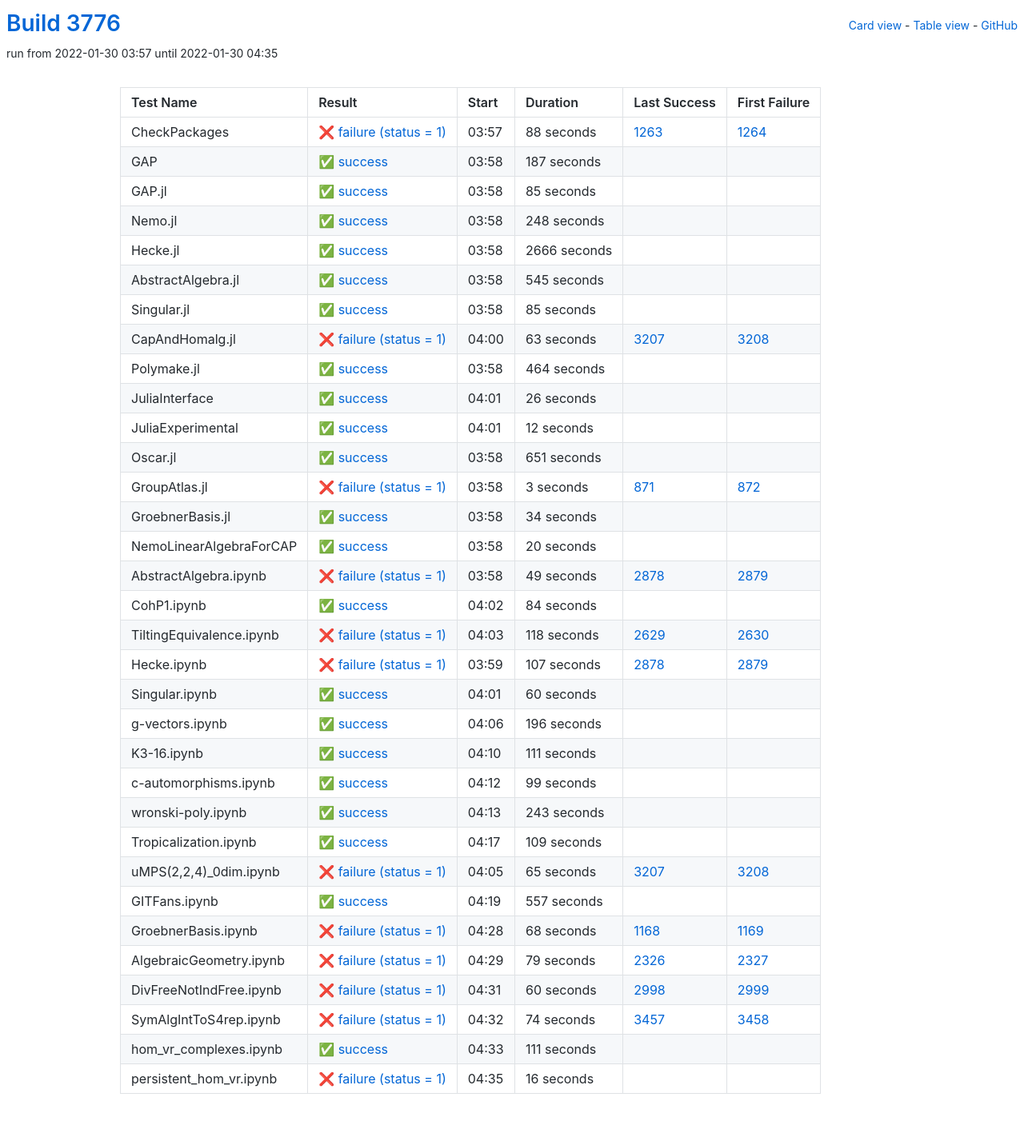
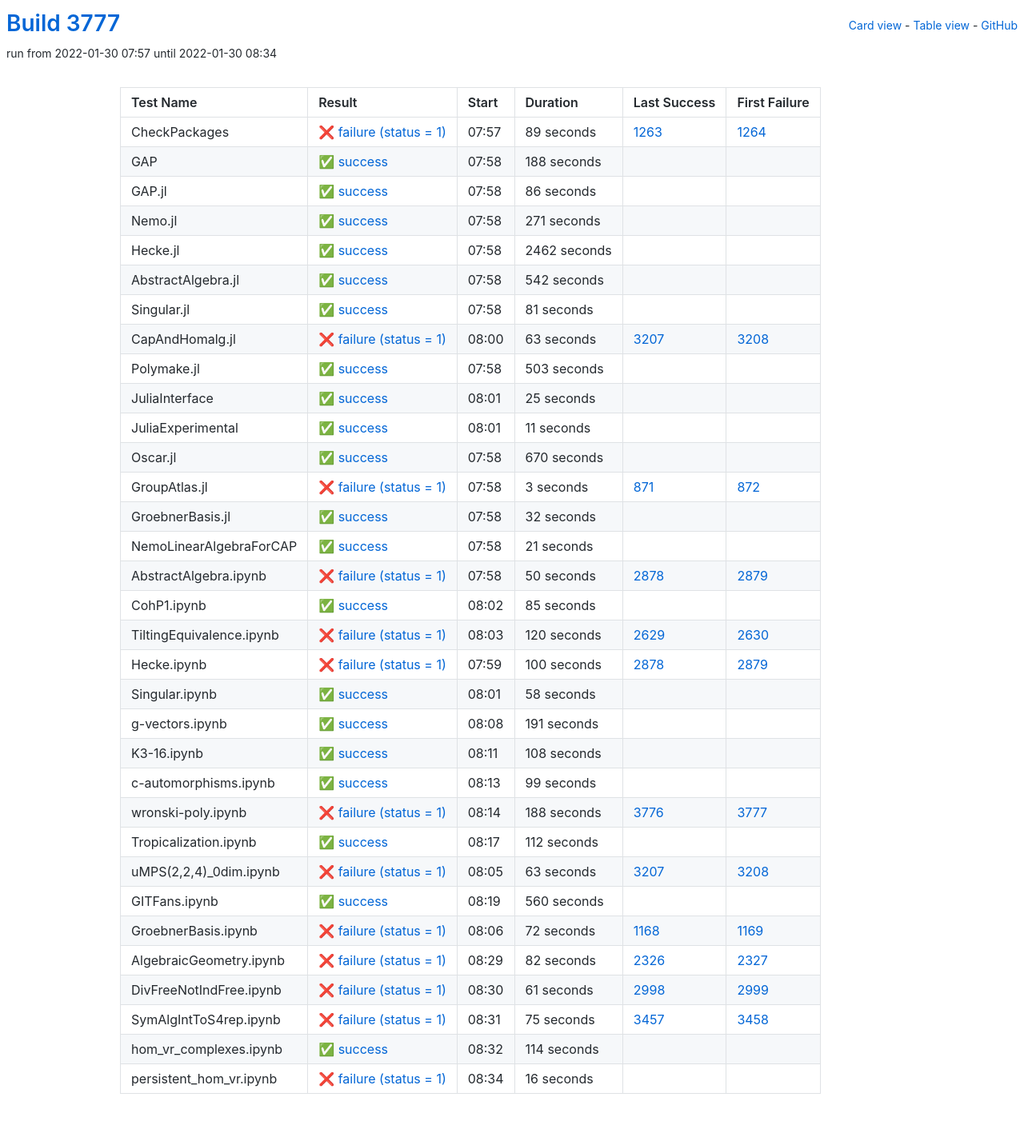
Before and after one commit to oscar-system/oscar-ci-status-stable, a Jekyll site: the page built from table.html, in a window 1280 px wide. Shown: the whole page at 80% size. Built offline with Jekyll 4.4.1, drawn with Linux system fonts in a browser that asks for light colours.

Commit message:
Build #3777

```diff
--- a/_data/ci.yml
+++ b/_data/ci.yml
@@ -1,6 +1,6 @@
 ---
-build: 3776
-build_url: https://oscarci.mathematik.uni-kl.de/job/oscar-stable/3776/
+build: 3777
+build_url: https://oscarci.mathematik.uni-kl.de/job/oscar-stable/3777/
 job: oscar-stable
 organization: oscar-system
 repo: oscar-ci-status-stable
@@ -8,92 +8,92 @@ repourl: https://github.com/oscar-system/oscar-ci-status-stable
 tests:
 - name: CheckPackages
   id: checkpackages
-  log: https://oscarci.mathematik.uni-kl.de/job/oscar-stable/3776/artifact/logs/build-3776/CheckPackages.log
-  start: 2022-01-30 03:57
+  log: https://oscarci.mathematik.uni-kl.de/job/oscar-stable/3777/artifact/logs/build-3777/CheckPackages.log
+  start: 2022-01-30 07:57
   success: false
   exitcode: 1
   status: failure
-  duration: 88
+  duration: 89
   last_success: 1263
   last_success_url: https://oscarci.mathematik.uni-kl.de/job/oscar-stable/1263/
   first_failure: 1264
   first_failure_url: https://oscarci.mathematik.uni-kl.de/job/oscar-stable/1264/
 - name: GAP
   id: gap
-  log: https://oscarci.mathematik.uni-kl.de/job/oscar-stable/3776/artifact/logs/build-3776/GAP.log
-  start: 2022-01-30 03:58
+  log: https://oscarci.mathematik.uni-kl.de/job/oscar-stable/3777/artifact/logs/build-3777/GAP.log
+  start: 2022-01-30 07:58
   success: true
   exitcode: 0
   status: success
-  duration: 187
+  duration: 188
   last_success: false
   last_success_url:
   first_failure: false
   first_failure_url:
 - name: GAP.jl
   id: gap-jl
-  log: https://oscarci.mathematik.uni-kl.de/job/oscar-stable/3776/artifact/logs/build-3776/GAP.jl.log
-  start: 2022-01-30 03:58
+  log: https://oscarci.mathematik.uni-kl.de/job/oscar-stable/3777/artifact/logs/build-3777/GAP.jl.log
+  start: 2022-01-30 07:58
   success: true
   exitcode: 0
   status: success
-  duration: 85
+  duration: 86
   last_success: false
   last_success_url:
   first_failure: false
   first_failure_url:
 - name: Nemo.jl
   id: nemo-jl
-  log: https://oscarci.mathematik.uni-kl.de/job/oscar-stable/3776/artifact/logs/build-3776/Nemo.jl.log
-  start: 2022-01-30 03:58
+  log: https://oscarci.mathematik.uni-kl.de/job/oscar-stable/3777/artifact/logs/build-3777/Nemo.jl.log
+  start: 2022-01-30 07:58
   success: true
   exitcode: 0
   status: success
-  duration: 248
+  duration: 271
   last_success: false
   last_success_url:
   first_failure: false
   first_failure_url:
 - name: Hecke.jl
   id: hecke-jl
-  log: https://oscarci.mathematik.uni-kl.de/job/oscar-stable/3776/artifact/logs/build-3776/Hecke.jl.log
-  start: 2022-01-30 03:58
+  log: https://oscarci.mathematik.uni-kl.de/job/oscar-stable/3777/artifact/logs/build-3777/Hecke.jl.log
+  start: 2022-01-30 07:58
   success: true
   exitcode: 0
   status: success
-  duration: 2666
+  duration: 2462
   last_success: false
   last_success_url:
   first_failure: false
   first_failure_url:
 - name: AbstractAlgebra.jl
   id: abstractalgebra-jl
-  log: https://oscarci.mathematik.uni-kl.de/job/oscar-stable/3776/artifact/logs/build-3776/AbstractAlgebra.jl.log
-  start: 2022-01-30 03:58
+  log: https://oscarci.mathematik.uni-kl.de/job/oscar-stable/3777/artifact/logs/build-3777/AbstractAlgebra.jl.log
+  start: 2022-01-30 07:58
   success: true
   exitcode: 0
   status: success
-  duration: 545
+  duration: 542
   last_success: false
   last_success_url:
   first_failure: false
   first_failure_url:
 - name: Singular.jl
   id: singular-jl
-  log: https://oscarci.mathematik.uni-kl.de/job/oscar-stable/3776/artifact/logs/build-3776/Singular.jl.log
-  start: 2022-01-30 03:58
+  log: https://oscarci.mathematik.uni-kl.de/job/oscar-stable/3777/artifact/logs/build-3777/Singular.jl.log
+  start: 2022-01-30 07:58
   success: true
   exitcode: 0
   status: success
-  duration: 85
+  duration: 81
   last_success: false
   last_success_url:
   first_failure: false
   first_failure_url:
 - name: CapAndHomalg.jl
   id: capandhomalg-jl
-  log: https://oscarci.mathematik.uni-kl.de/job/oscar-stable/3776/artifact/logs/build-3776/CapAndHomalg.jl.log
-  start: 2022-01-30 04:00
+  log: https://oscarci.mathematik.uni-kl.de/job/oscar-stable/3777/artifact/logs/build-3777/CapAndHomalg.jl.log
+  start: 2022-01-30 08:00
   success: false
   exitcode: 1
   status: failure
@@ -104,56 +104,56 @@ tests:
   first_failure_url: https://oscarci.mathematik.uni-kl.de/job/oscar-stable/3208/
 - name: Polymake.jl
   id: polymake-jl
-  log: https://oscarci.mathematik.uni-kl.de/job/oscar-stable/3776/artifact/logs/build-3776/Polymake.jl.log
-  start: 2022-01-30 03:58
+  log: https://oscarci.mathematik.uni-kl.de/job/oscar-stable/3777/artifact/logs/build-3777/Polymake.jl.log
+  start: 2022-01-30 07:58
   success: true
   exitcode: 0
   status: success
-  duration: 464
+  duration: 503
   last_success: false
   last_success_url:
   first_failure: false
   first_failure_url:
 - name: JuliaInterface
   id: juliainterface
-  log: https://oscarci.mathematik.uni-kl.de/job/oscar-stable/3776/artifact/logs/build-3776/JuliaInterface.log
-  start: 2022-01-30 04:01
+  log: https://oscarci.mathematik.uni-kl.de/job/oscar-stable/3777/artifact/logs/build-3777/JuliaInterface.log
+  start: 2022-01-30 08:01
   success: true
   exitcode: 0
   status: success
-  duration: 26
+  duration: 25
   last_success: false
   last_success_url:
   first_failure: false
   first_failure_url:
 - name: JuliaExperimental
   id: juliaexperimental
-  log: https://oscarci.mathematik.uni-kl.de/job/oscar-stable/3776/artifact/logs/build-3776/JuliaExperimental.log
-  start: 2022-01-30 04:01
+  log: https://oscarci.mathematik.uni-kl.de/job/oscar-stable/3777/artifact/logs/build-3777/JuliaExperimental.log
+  start: 2022-01-30 08:01
   success: true
   exitcode: 0
   status: success
-  duration: 12
+  duration: 11
   last_success: false
   last_success_url:
   first_failure: false
   first_failure_url:
 - name: Oscar.jl
   id: oscar-jl
-  log: https://oscarci.mathematik.uni-kl.de/job/oscar-stable/3776/artifact/logs/build-3776/Oscar.jl.log
-  start: 2022-01-30 03:58
+  log: https://oscarci.mathematik.uni-kl.de/job/oscar-stable/3777/artifact/logs/build-3777/Oscar.jl.log
+  start: 2022-01-30 07:58
   success: true
   exitcode: 0
   status: success
-  duration: 651
+  duration: 670
   last_success: false
   last_success_url:
   first_failure: false
   first_failure_url:
 - name: GroupAtlas.jl
   id: groupatlas-jl
-  log: https://oscarci.mathematik.uni-kl.de/job/oscar-stable/3776/artifact/logs/build-3776/GroupAtlas.jl.log
-  start: 2022-01-30 03:58
+  log: https://oscarci.mathematik.uni-kl.de/job/oscar-stable/3777/artifact/logs/build-3777/GroupAtlas.jl.log
+  start: 2022-01-30 07:58
   success: false
   exitcode: 1
   status: failure
@@ -164,116 +164,116 @@ tests:
   first_failure_url: https://oscarci.mathematik.uni-kl.de/job/oscar-stable/872/
 - name: GroebnerBasis.jl
   id: groebnerbasis-jl
-  log: https://oscarci.mathematik.uni-kl.de/job/oscar-stable/3776/artifact/logs/build-3776/GroebnerBasis.jl.log
-  start: 2022-01-30 03:58
+  log: https://oscarci.mathematik.uni-kl.de/job/oscar-stable/3777/artifact/logs/build-3777/GroebnerBasis.jl.log
+  start: 2022-01-30 07:58
   success: true
   exitcode: 0
   status: success
-  duration: 34
+  duration: 32
   last_success: false
   last_success_url:
   first_failure: false
   first_failure_url:
 - name: NemoLinearAlgebraForCAP
   id: nemolinearalgebraforcap
-  log: https://oscarci.mathematik.uni-kl.de/job/oscar-stable/3776/artifact/logs/build-3776/NemoLinearAlgebraForCAP.log
-  start: 2022-01-30 03:58
+  log: https://oscarci.mathematik.uni-kl.de/job/oscar-stable/3777/artifact/logs/build-3777/NemoLinearAlgebraForCAP.log
+  start: 2022-01-30 07:58
   success: true
   exitcode: 0
   status: success
-  duration: 20
+  duration: 21
   last_success: false
   last_success_url:
   first_failure: false
   first_failure_url:
 - name: AbstractAlgebra.ipynb
   id: abstractalgebra-ipynb
-  log: https://oscarci.mathematik.uni-kl.de/job/oscar-stable/3776/artifact/logs/build-3776/AbstractAlgebra.ipynb.log
-  start: 2022-01-30 03:58
+  log: https://oscarci.mathematik.uni-kl.de/job/oscar-stable/3777/artifact/logs/build-3777/AbstractAlgebra.ipynb.log
+  start: 2022-01-30 07:58
   success: false
   exitcode: 1
   status: failure
-  duration: 49
+  duration: 50
   last_success: 2878
   last_success_url: https://oscarci.mathematik.uni-kl.de/job/oscar-stable/2878/
   first_failure: 2879
   first_failure_url: https://oscarci.mathematik.uni-kl.de/job/oscar-stable/2879/
 - name: CohP1.ipynb
   id: cohp1-ipynb
-  log: https://oscarci.mathematik.uni-kl.de/job/oscar-stable/3776/artifact/logs/build-3776/CohP1.ipynb.log
-  start: 2022-01-30 04:02
+  log: https://oscarci.mathematik.uni-kl.de/job/oscar-stable/3777/artifact/logs/build-3777/CohP1.ipynb.log
+  start: 2022-01-30 08:02
   success: true
   exitcode: 0
   status: success
-  duration: 84
+  duration: 85
   last_success: false
   last_success_url:
   first_failure: false
   first_failure_url:
 - name: TiltingEquivalence.ipynb
   id: tiltingequivalence-ipynb
-  log: https://oscarci.mathematik.uni-kl.de/job/oscar-stable/3776/artifact/logs/build-3776/TiltingEquivalence.ipynb.log
-  start: 2022-01-30 04:03
+  log: https://oscarci.mathematik.uni-kl.de/job/oscar-stable/3777/artifact/logs/build-3777/TiltingEquivalence.ipynb.log
+  start: 2022-01-30 08:03
   success: false
   exitcode: 1
   status: failure
-  duration: 118
+  duration: 120
   last_success: 2629
   last_success_url: https://oscarci.mathematik.uni-kl.de/job/oscar-stable/2629/
   first_failure: 2630
   first_failure_url: https://oscarci.mathematik.uni-kl.de/job/oscar-stable/2630/
 - name: Hecke.ipynb
   id: hecke-ipynb
-  log: https://oscarci.mathematik.uni-kl.de/job/oscar-stable/3776/artifact/logs/build-3776/Hecke.ipynb.log
-  start: 2022-01-30 03:59
+  log: https://oscarci.mathematik.uni-kl.de/job/oscar-stable/3777/artifact/logs/build-3777/Hecke.ipynb.log
+  start: 2022-01-30 07:59
   success: false
   exitcode: 1
   status: failure
-  duration: 107
+  duration: 100
   last_success: 2878
   last_success_url: https://oscarci.mathematik.uni-kl.de/job/oscar-stable/2878/
   first_failure: 2879
   first_failure_url: https://oscarci.mathematik.uni-kl.de/job/oscar-stable/2879/
 - name: Singular.ipynb
   id: singular-ipynb
-  log: https://oscarci.mathematik.uni-kl.de/job/oscar-stable/3776/artifact/logs/build-3776/Singular.ipynb.log
-  start: 2022-01-30 04:01
+  log: https://oscarci.mathematik.uni-kl.de/job/oscar-stable/3777/artifact/logs/build-3777/Singular.ipynb.log
+  start: 2022-01-30 08:01
   success: true
   exitcode: 0
   status: success
-  duration: 60
+  duration: 58
   last_success: false
   last_success_url:
   first_failure: false
   first_failure_url:
 - name: g-vectors.ipynb
   id: g-vectors-ipynb
-  log: https://oscarci.mathematik.uni-kl.de/job/oscar-stable/3776/artifact/logs/build-3776/g-vectors.ipynb.log
-  start: 2022-01-30 04:06
+  log: https://oscarci.mathematik.uni-kl.de/job/oscar-stable/3777/artifact/logs/build-3777/g-vectors.ipynb.log
+  start: 2022-01-30 08:08
   success: true
   exitcode: 0
   status: success
-  duration: 196
+  duration: 191
   last_success: false
   last_success_url:
   first_failure: false
   first_failure_url:
 - name: K3-16.ipynb
   id: k3-16-ipynb
-  log: https://oscarci.mathematik.uni-kl.de/job/oscar-stable/3776/artifact/logs/build-3776/K3-16.ipynb.log
-  start: 2022-01-30 04:10
+  log: https://oscarci.mathematik.uni-kl.de/job/oscar-stable/3777/artifact/logs/build-3777/K3-16.ipynb.log
+  start: 2022-01-30 08:11
   success: true
   exitcode: 0
   status: success
-  duration: 111
+  duration: 108
   last_success: false
   last_success_url:
   first_failure: false
   first_failure_url:
 - name: c-automorphisms.ipynb
   id: c-automorphisms-ipynb
-  log: https://oscarci.mathematik.uni-kl.de/job/oscar-stable/3776/artifact/logs/build-3776/c-automorphisms.ipynb.log
-  start: 2022-01-30 04:12
+  log: https://oscarci.mathematik.uni-kl.de/job/oscar-stable/3777/artifact/logs/build-3777/c-automorphisms.ipynb.log
+  start: 2022-01-30 08:13
   success: true
   exitcode: 0
   status: success
@@ -284,116 +284,116 @@ tests:
   first_failure_url:
 - name: wronski-poly.ipynb
   id: wronski-poly-ipynb
-  log: https://oscarci.mathematik.uni-kl.de/job/oscar-stable/3776/artifact/logs/build-3776/wronski-poly.ipynb.log
-  start: 2022-01-30 04:13
+  log: https://oscarci.mathematik.uni-kl.de/job/oscar-stable/3777/artifact/logs/build-3777/wronski-poly.ipynb.log
+  start: 2022-01-30 08:14
+  success: false
+  exitcode: 1
+  status: failure
+  duration: 188
+  last_success: 3776
+  last_success_url: https://oscarci.mathematik.uni-kl.de/job/oscar-stable/3776/
+  first_failure: 3777
+  first_failure_url: https://oscarci.mathematik.uni-kl.de/job/oscar-stable/3777/
+- name: Tropicalization.ipynb
+  id: tropicalization-ipynb
+  log: https://oscarci.mathematik.uni-kl.de/job/oscar-stable/3777/artifact/logs/build-3777/Tropicalization.ipynb.log
+  start: 2022-01-30 08:17
   success: true
   exitcode: 0
   status: success
-  duration: 243
-  last_success: false
-  last_success_url:
-  first_failure: false
-  first_failure_url:
-- name: Tropicalization.ipynb
-  id: tropicalization-ipynb
-  log: https://oscarci.mathematik.uni-kl.de/job/oscar-stable/3776/artifact/logs/build-3776/Tropicalization.ipynb.log
-  start: 2022-01-30 04:17
-  success: true
-  exitcode: 0
-  status: success
-  duration: 109
+  duration: 112
   last_success: false
   last_success_url:
   first_failure: false
   first_failure_url:
 - name: uMPS(2,2,4)_0dim.ipynb
   id: umps-2-2-4-0dim-ipynb
-  log: https://oscarci.mathematik.uni-kl.de/job/oscar-stable/3776/artifact/logs/build-3776/uMPS-2-2-4-_0dim.ipynb.log
-  start: 2022-01-30 04:05
+  log: https://oscarci.mathematik.uni-kl.de/job/oscar-stable/3777/artifact/logs/build-3777/uMPS-2-2-4-_0dim.ipynb.log
+  start: 2022-01-30 08:05
   success: false
   exitcode: 1
   status: failure
-  duration: 65
+  duration: 63
   last_success: 3207
   last_success_url: https://oscarci.mathematik.uni-kl.de/job/oscar-stable/3207/
   first_failure: 3208
   first_failure_url: https://oscarci.mathematik.uni-kl.de/job/oscar-stable/3208/
 - name: GITFans.ipynb
   id: gitfans-ipynb
-  log: https://oscarci.mathematik.uni-kl.de/job/oscar-stable/3776/artifact/logs/build-3776/GITFans.ipynb.log
-  start: 2022-01-30 04:19
+  log: https://oscarci.mathematik.uni-kl.de/job/oscar-stable/3777/artifact/logs/build-3777/GITFans.ipynb.log
+  start: 2022-01-30 08:19
   success: true
   exitcode: 0
   status: success
-  duration: 557
+  duration: 560
   last_success: false
   last_success_url:
   first_failure: false
   first_failure_url:
 - name: GroebnerBasis.ipynb
   id: groebnerbasis-ipynb
-  log: https://oscarci.mathematik.uni-kl.de/job/oscar-stable/3776/artifact/logs/build-3776/GroebnerBasis.ipynb.log
-  start: 2022-01-30 04:28
+  log: https://oscarci.mathematik.uni-kl.de/job/oscar-stable/3777/artifact/logs/build-3777/GroebnerBasis.ipynb.log
+  start: 2022-01-30 08:06
   success: false
   exitcode: 1
   status: failure
-  duration: 68
+  duration: 72
   last_success: 1168
   last_success_url: https://oscarci.mathematik.uni-kl.de/job/oscar-stable/1168/
   first_failure: 1169
   first_failure_url: https://oscarci.mathematik.uni-kl.de/job/oscar-stable/1169/
 - name: AlgebraicGeometry.ipynb
   id: algebraicgeometry-ipynb
-  log: https://oscarci.mathematik.uni-kl.de/job/oscar-stable/3776/artifact/logs/build-3776/AlgebraicGeometry.ipynb.log
-  start: 2022-01-30 04:29
+  log: https://oscarci.mathematik.uni-kl.de/job/oscar-stable/3777/artifact/logs/build-3777/AlgebraicGeometry.ipynb.log
+  start: 2022-01-30 08:29
   success: false
   exitcode: 1
   status: failure
-  duration: 79
+  duration: 82
   last_success: 2326
   last_success_url: https://oscarci.mathematik.uni-kl.de/job/oscar-stable/2326/
   first_failure: 2327
   first_failure_url: https://oscarci.mathematik.uni-kl.de/job/oscar-stable/2327/
 - name: DivFreeNotIndFree.ipynb
   id: divfreenotindfree-ipynb
-  log: https://oscarci.mathematik.uni-kl.de/job/oscar-stable/3776/artifact/logs/build-3776/DivFreeNotIndFree.ipynb.log
-  start: 2022-01-30 04:31
+  log: https://oscarci.mathematik.uni-kl.de/job/oscar-stable/3777/artifact/logs/build-3777/DivFreeNotIndFree.ipynb.log
+  start: 2022-01-30 08:30
   success: false
   exitcode: 1
   status: failure
-  duration: 60
+  duration: 61
   last_success: 2998
   last_success_url: https://oscarci.mathematik.uni-kl.de/job/oscar-stable/2998/
   first_failure: 2999
   first_failure_url: https://oscarci.mathematik.uni-kl.de/job/oscar-stable/2999/
 - name: SymAlgIntToS4rep.ipynb
   id: symalginttos4rep-ipynb
-  log: https://oscarci.mathematik.uni-kl.de/job/oscar-stable/3776/artifact/logs/build-3776/SymAlgIntToS4rep.ipynb.log
-  start: 2022-01-30 04:32
+  log: https://oscarci.mathematik.uni-kl.de/job/oscar-stable/3777/artifact/logs/build-3777/SymAlgIntToS4rep.ipynb.log
+  start: 2022-01-30 08:31
   success: false
   exitcode: 1
   status: failure
-  duration: 74
+  duration: 75
   last_success: 3457
   last_success_url: https://oscarci.mathematik.uni-kl.de/job/oscar-stable/3457/
   first_failure: 3458
   first_failure_url: https://oscarci.mathematik.uni-kl.de/job/oscar-stable/3458/
 - name: hom_vr_complexes.ipynb
   id: hom-vr-complexes-ipynb
-  log: https://oscarci.mathematik.uni-kl.de/job/oscar-stable/3776/artifact/logs/build-3776/hom_vr_complexes.ipynb.log
-  start: 2022-01-30 04:33
+  log: https://oscarci.mathematik.uni-kl.de/job/oscar-stable/3777/artifact/logs/build-3777/hom_vr_complexes.ipynb.log
+  start: 2022-01-30 08:32
   success: true
   exitcode: 0
   status: success
-  duration: 111
+  duration: 114
   last_success: false
   last_success_url:
   first_failure: false
   first_failure_url:
 - name: persistent_hom_vr.ipynb
   id: persistent-hom-vr-ipynb
-  log: https://oscarci.mathematik.uni-kl.de/job/oscar-stable/3776/artifact/logs/build-3776/persistent_hom_vr.ipynb.log
-  start: 2022-01-30 04:35
+  log: https://oscarci.mathematik.uni-kl.de/job/oscar-stable/3777/artifact/logs/build-3777/persistent_hom_vr.ipynb.log
+  start: 2022-01-30 08:34
   success: false
   exitcode: 1
   status: failure
```
Also changed, not shown: README.md.
